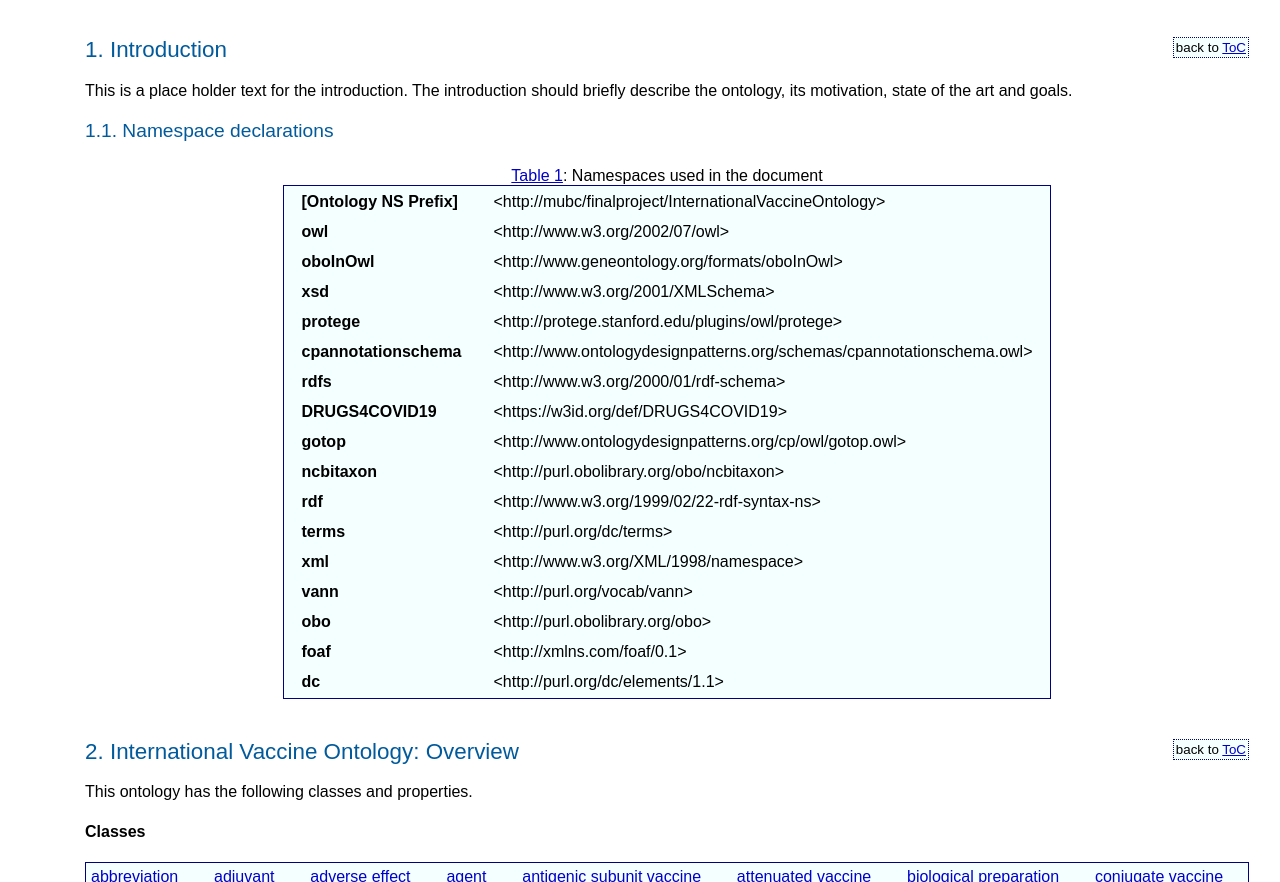
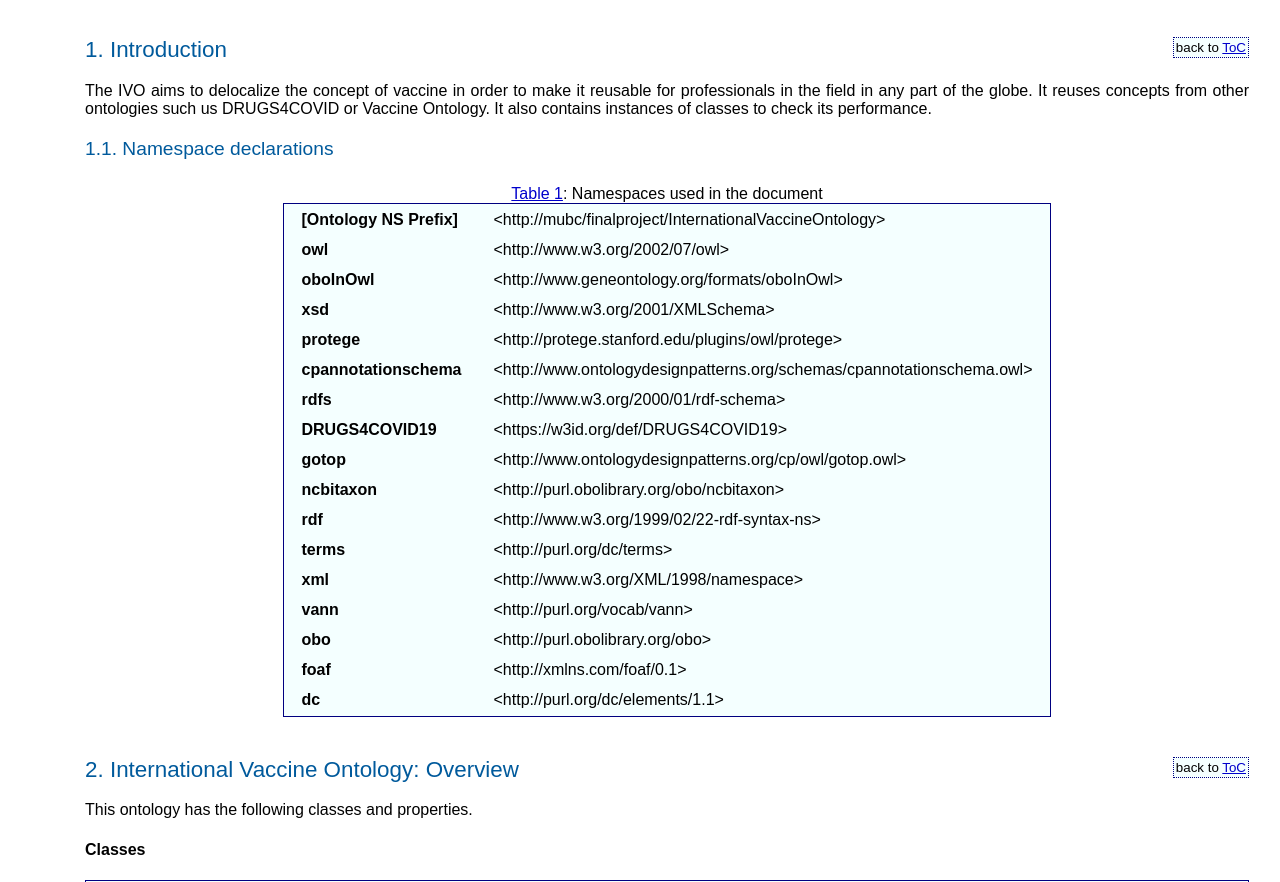
Before and after one commit to Alvaro-mp/InternationalVaccineOntology, a plain HTML site: page OnToology/IVO.owl/documentation/index-en.html in a window 1280 px wide. Shown: the part 1703-2585 px from the top of the page. Drawn offline with Linux system fonts and the light colour scheme.

Commit message:
Update introduction-en.html

```diff
--- a/OnToology/IVO.owl/documentation/sections/introduction-en.html
+++ b/OnToology/IVO.owl/documentation/sections/introduction-en.html
@@ -1,6 +1,8 @@
 <h2 id="intro" class="list">Introduction <span class="backlink"> back to <a href="#toc">ToC</a></span></h2>
 <span class="markdown">
-This is a place holder text for the introduction. The introduction should briefly describe the ontology, its motivation, state of the art and goals.</span>
+The IVO aims to delocalize the concept of vaccine in order to make it reusable for professionals in the field in any part of the globe. It reuses concepts from other ontologies such us DRUGS4COVID or Vaccine Ontology.
+It also contains instances of classes to check its performance.
+</span>
 <div id="namespacedeclarations">
 <h3 id="ns" class="list">Namespace declarations</h3>
 <div id="ns" align="center">
```
